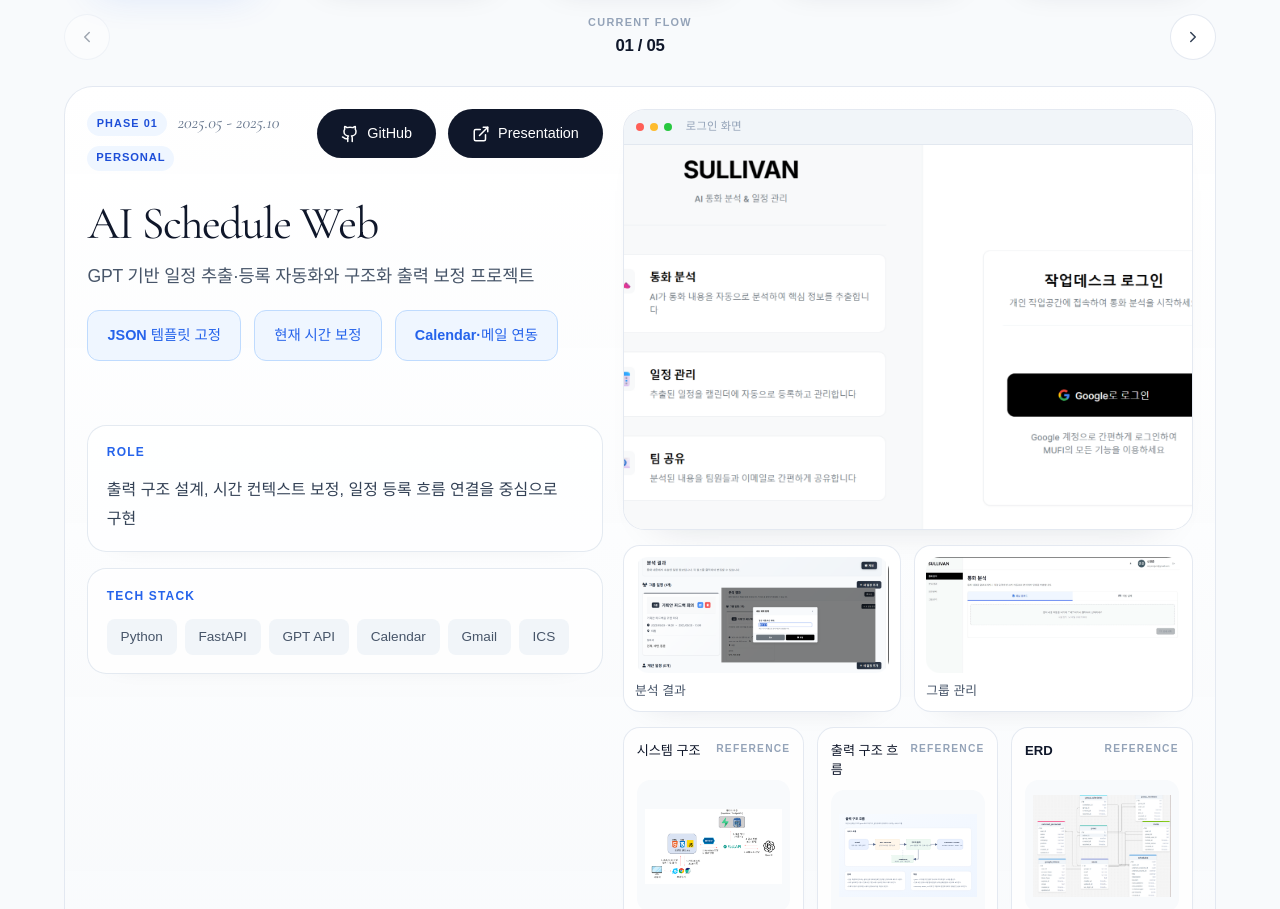
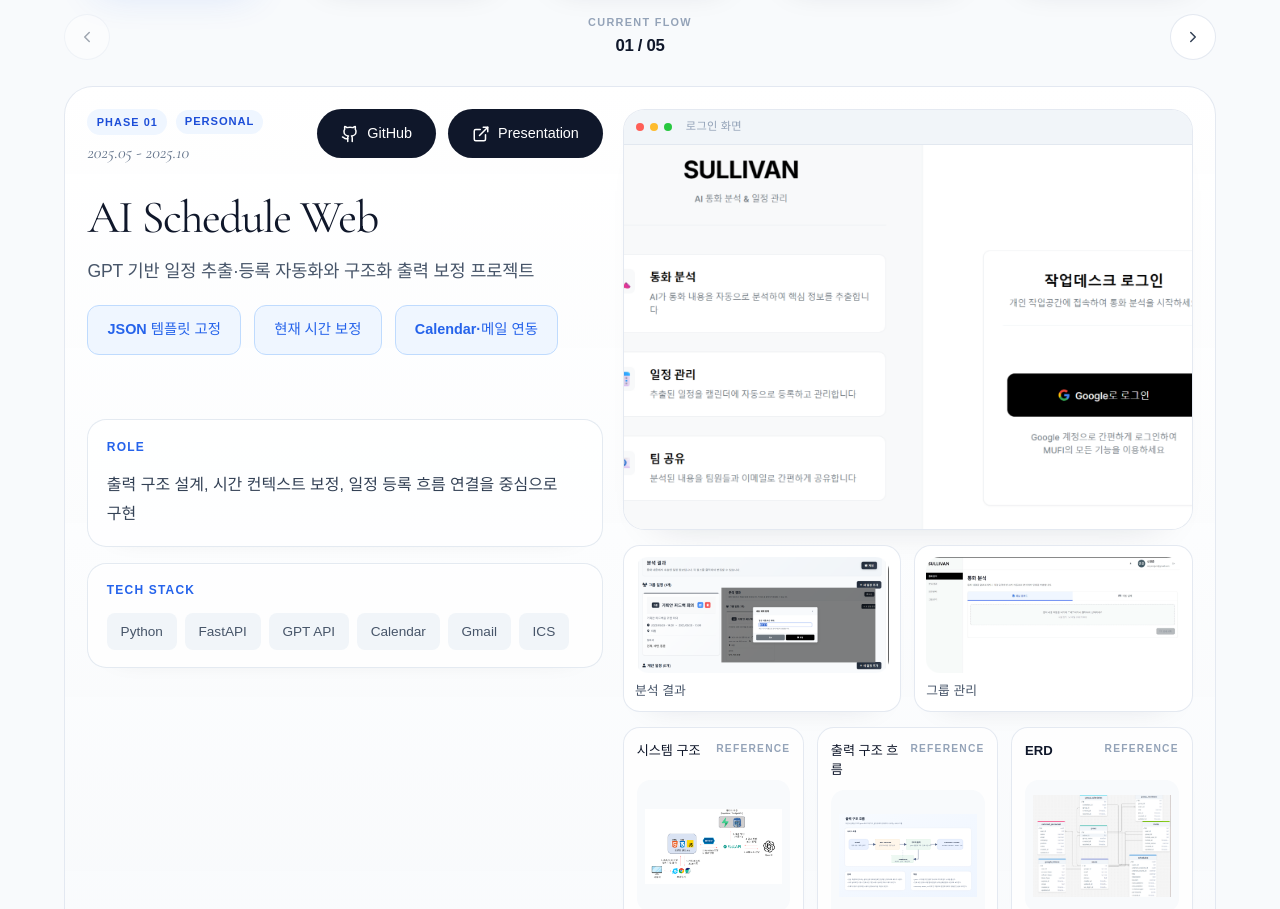
Before and after one commit to shinyeonjun/portfolio, a React (Vite) app: page / in a window 1280 px wide. Shown: the part 2318-3227 px from the top of the page. Built offline with nearby package versions, Linux system fonts and the light colour scheme; a web font is replaced by a local one.

Commit message:
fix: align growth meta and move vite cache

```diff
--- a/src/App.css
+++ b/src/App.css
@@ -1706,9 +1706,16 @@
 
 .growth-slide-meta {
   display: flex;
+  flex-direction: column;
+  align-items: flex-start;
+  gap: 0.45rem;
+}
+
+.growth-slide-meta-top {
+  display: flex;
   flex-wrap: wrap;
   align-items: center;
-  gap: 0.55rem 0.65rem;
+  gap: 0.55rem;
 }
 
 .growth-slide-order {
@@ -1726,6 +1733,7 @@
 
 .growth-slide-period {
   font-size: 1rem;
+  line-height: 1.3;
 }
 
 .growth-slide-links {
--- a/src/components/ProjectsTimeline.tsx
+++ b/src/components/ProjectsTimeline.tsx
@@ -256,16 +256,18 @@ export default function ProjectsTimeline() {
                                             <div className="growth-slide-copy">
                                                 <div className="growth-slide-top">
                                                     <div className="growth-slide-meta">
-                                                        <span className="growth-slide-order">
-                                                            Phase {String(index + 1).padStart(2, '0')}
-                                                        </span>
+                                                        <div className="growth-slide-meta-top">
+                                                            <span className="growth-slide-order">
+                                                                Phase {String(index + 1).padStart(2, '0')}
+                                                            </span>
+                                                            <span
+                                                                className={`project-badge ${project.isTeam ? 'team' : 'personal'}`}
+                                                            >
+                                                                {project.isTeam ? 'Team' : 'Personal'}
+                                                            </span>
+                                                        </div>
                                                         <span className="project-period growth-slide-period">
                                                             {project.period}
-                                                        </span>
-                                                        <span
-                                                            className={`project-badge ${project.isTeam ? 'team' : 'personal'}`}
-                                                        >
-                                                            {project.isTeam ? 'Team Project' : 'Personal'}
                                                         </span>
                                                     </div>
                                                     <div className="project-links growth-slide-links">
--- a/vite.config.ts
+++ b/vite.config.ts
@@ -3,6 +3,7 @@ import react from '@vitejs/plugin-react';
 
 export default defineConfig({
     base: process.env.GITHUB_ACTIONS ? '/portfolio/' : '/',
+    cacheDir: '.vite-cache',
     plugins: [react()],
     build: {
         rollupOptions: {
```
Also changed, not shown: 1 other file (tests, documents, lock files or other folders).
